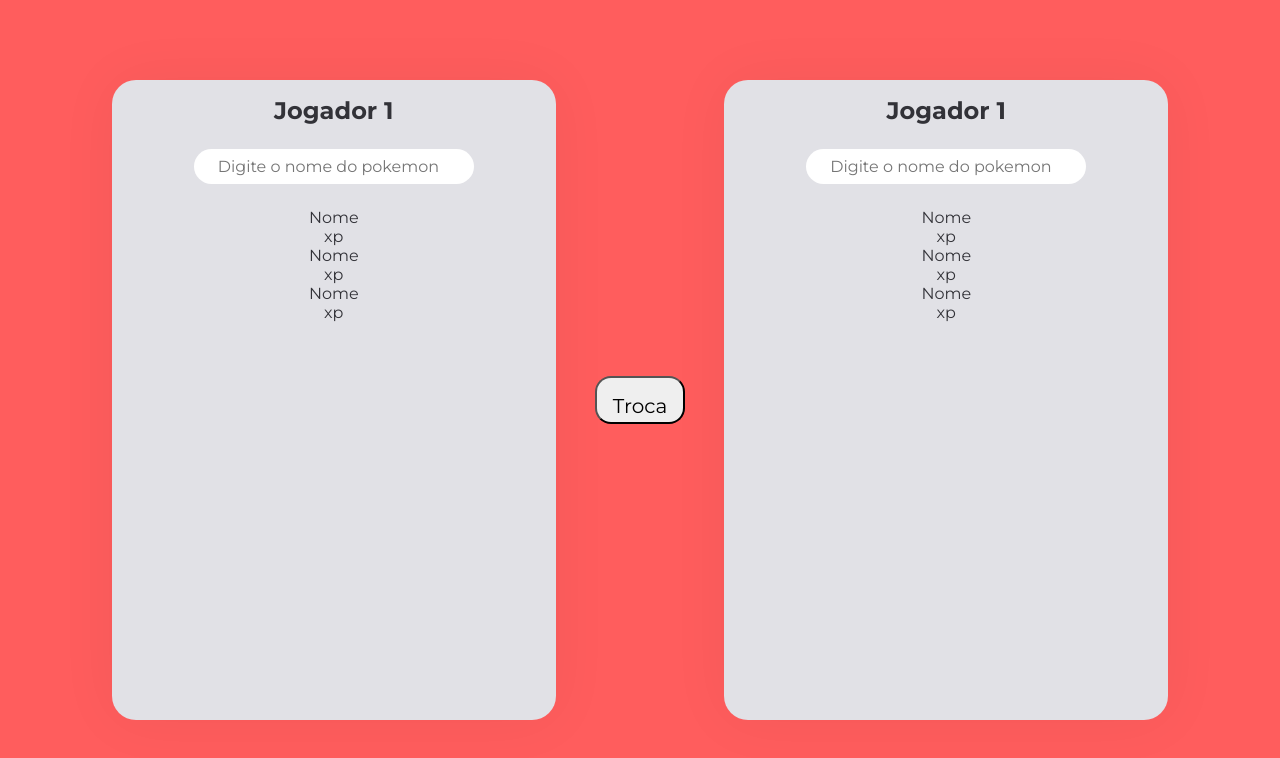
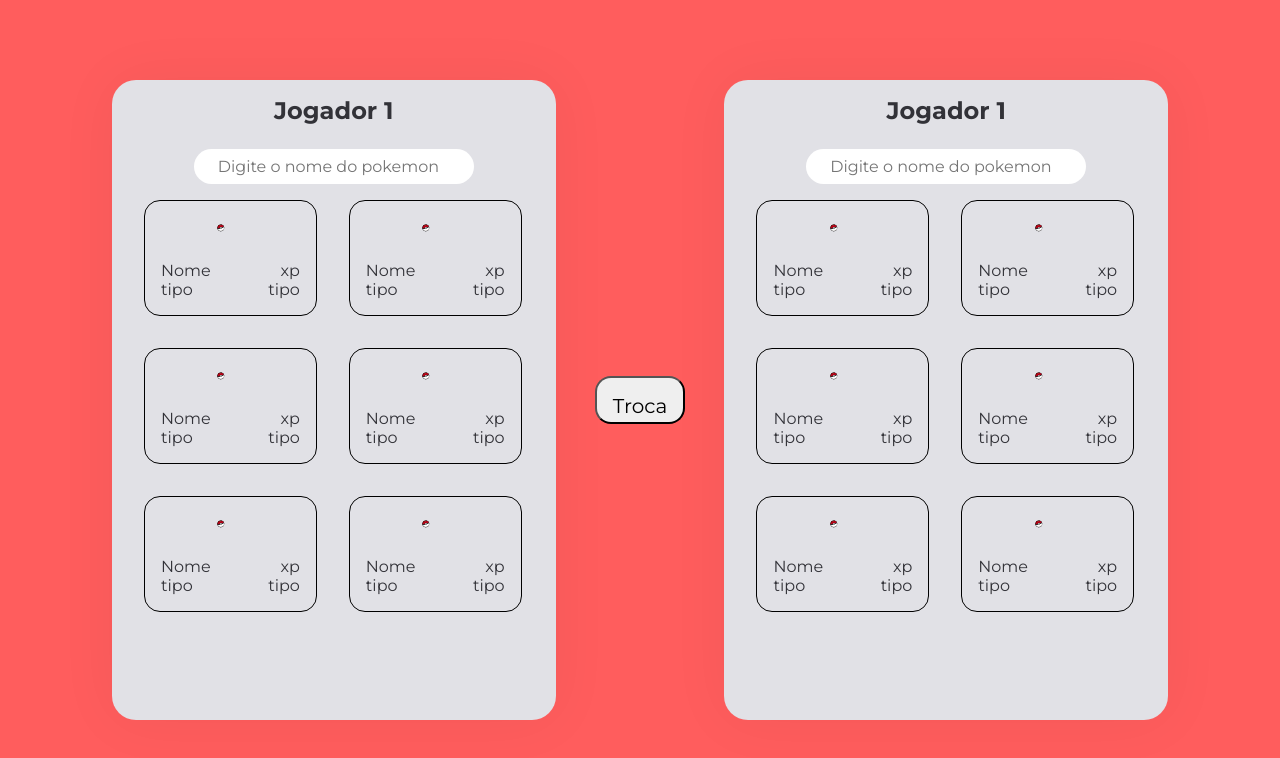
Before and after one commit to ArieleM/pokeblue-test, a Next.js app: page /trade in a window 1280 px wide. Shown: the top 758 px of the page. Built offline with nearby package versions, Linux system fonts and the light colour scheme.

Commit message:
Add card

```diff
--- a/src/components/Bag/index.tsx
+++ b/src/components/Bag/index.tsx
@@ -8,9 +8,14 @@
     <section className={styles.container}>
       <h2>{name}</h2>
       <input type="text" placeholder="Digite o nome do pokemon" />
-      <Card />
-      <Card />
-      <Card />
+      <div className={styles.bagCards}>
+        <Card />
+        <Card />
+        <Card />
+        <Card />
+        <Card />
+        <Card />
+      </div>
     </section>
   );
 }
--- a/src/components/Bag/styles.module.scss
+++ b/src/components/Bag/styles.module.scss
@@ -16,7 +16,7 @@
   input{
 
     width: 280px;
-    margin: 1.5rem auto;
+    margin: 1.5rem auto 0;
     padding: 0.5rem 1.5rem;
 
     border-radius: 1.5rem;
@@ -24,3 +24,7 @@
 
   }
 }
+.bagCards{
+  display: flex;
+  flex-wrap: wrap;
+}
--- a/src/components/Card/index.tsx
+++ b/src/components/Card/index.tsx
@@ -1,8 +1,18 @@
+import styles from "./styles.module.scss";
 export function Card() {
   return (
-    <div>
-      <p>Nome</p>
-      <p>xp</p>
+    <div className={styles.container}>
+      <img src="/images/poke.svg" alt="" />
+      <div>
+        <div>
+          <p>Nome</p>
+          <p>xp</p>
+        </div>
+        <div>
+          <p>tipo</p>
+          <p>tipo</p>
+        </div>
+      </div>
     </div>
   );
 }
--- /dev/null
+++ b/src/components/Card/styles.module.scss
@@ -0,0 +1,19 @@
+.container{
+  border: 1px solid black;
+  width: 42%;
+
+  padding: 1rem;
+  margin: 1rem;
+
+  border-radius: 1rem;
+  div{
+    div{
+      display: flex;
+      justify-content: space-between;
+    }
+  }
+  img{
+    width: 40px;
+    height: 40px;
+  }
+}
```
Also changed, not shown: public/images/pokemon.png (renamed from public/images/pokemon-131979013310232399.png).
